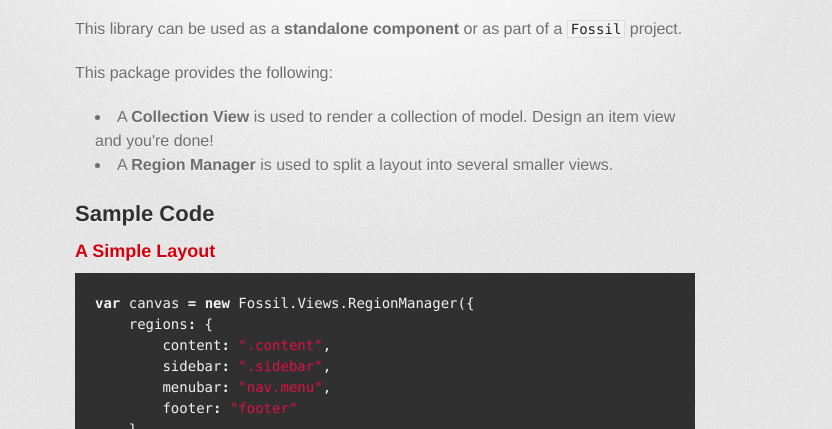
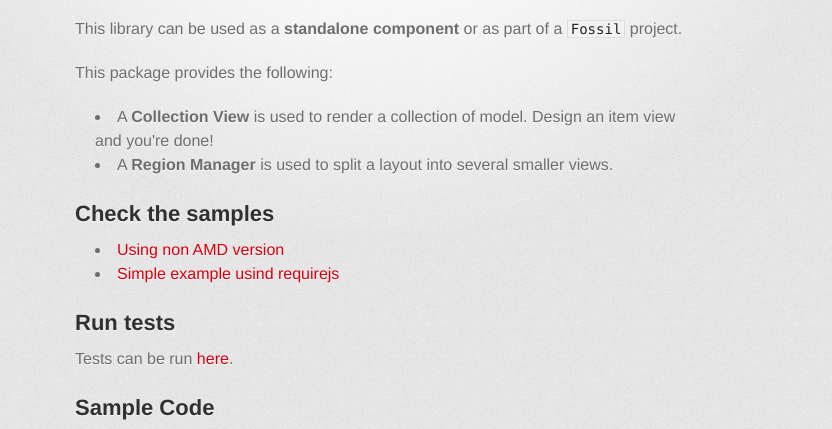
Before and after one commit to themouette/fossil-view, a plain HTML site: page index.html in a window 1280 px wide. Shown: the part 346-775 px from the top of the page, without its empty margins (255-1087 px from the left). Drawn offline with Linux system fonts and the light colour scheme; a web font is replaced by a local one.

Commit message:
Add links to tests and samples in readme.

```diff
--- a/index.html
+++ b/index.html
@@ -46,7 +46,18 @@ project.</p>
 <li>A <strong>Collection View</strong> is used to render a collection of model. Design an item
 view and you're done!</li>
 <li>A <strong>Region Manager</strong> is used to split a layout into several smaller views.</li>
-</ul><h2>
+</ul>
+<h2>Check the samples</h2>
+<ul>
+    <li><a href="./samples/nonAmd/index.html">Using non AMD version</a></li>
+    <li><a href="./samples/simple/index.html">Simple example usind requirejs</a></li>
+</ul>
+
+<h2>Run tests</h2>
+<p>
+    Tests can be run <a href="./tests/test.html">here</a>.
+</p>
+<h2>
 <a name="sample-code" class="anchor" href="#sample-code"><span class="octicon octicon-link"></span></a>Sample Code</h2>
 
 <h3>
```
